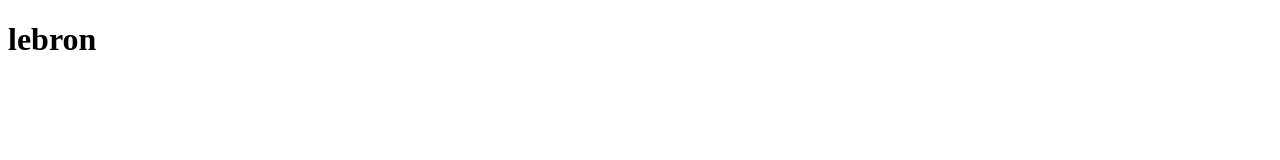
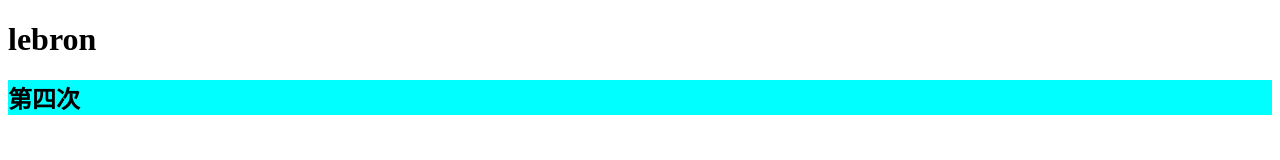
Before and after one commit to GitHublixiaobin/test, a plain HTML site: page index.html in a window 1280 px wide. Drawn offline with Linux system fonts and the light colour scheme.

Commit message:
04第四次修改

```diff
--- /dev/null
+++ b/css/index.css
@@ -0,0 +1,3 @@
+h2 {
+  background-color: aqua;
+}
--- a/index.html
+++ b/index.html
@@ -5,11 +5,14 @@
     <meta charset="UTF-8">
     <meta name="viewport" content="width=device-width, initial-scale=1.0">
     <title>Document</title>
+    <link rel="stylesheet" href="./css/index.css">
+    <script src="./js/log.js"></script>
 </head>
 
 <body>
     <h1>lebron</h1>
     <a href="#"></a>
+    <h2>第四次</h2>
 </body>
 
 </html>
```
Also changed, not shown: js/log.js (added).
